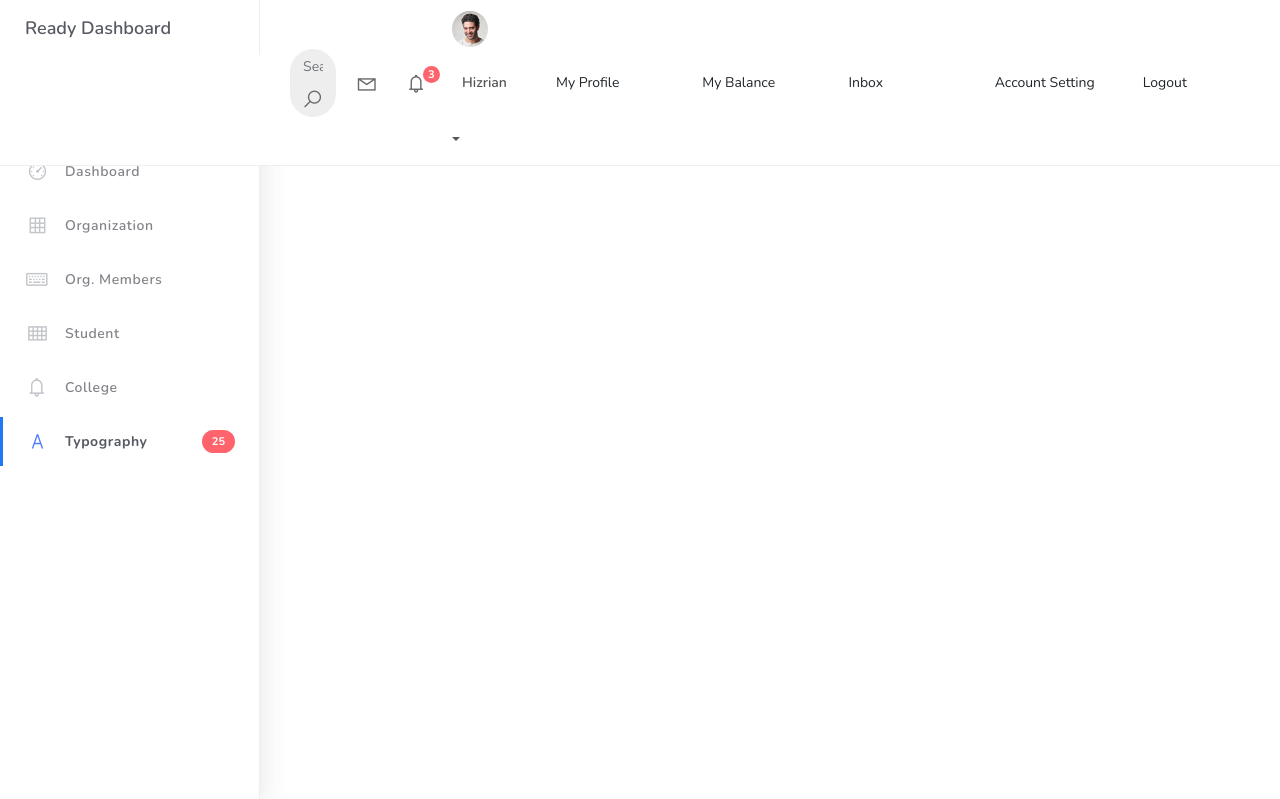
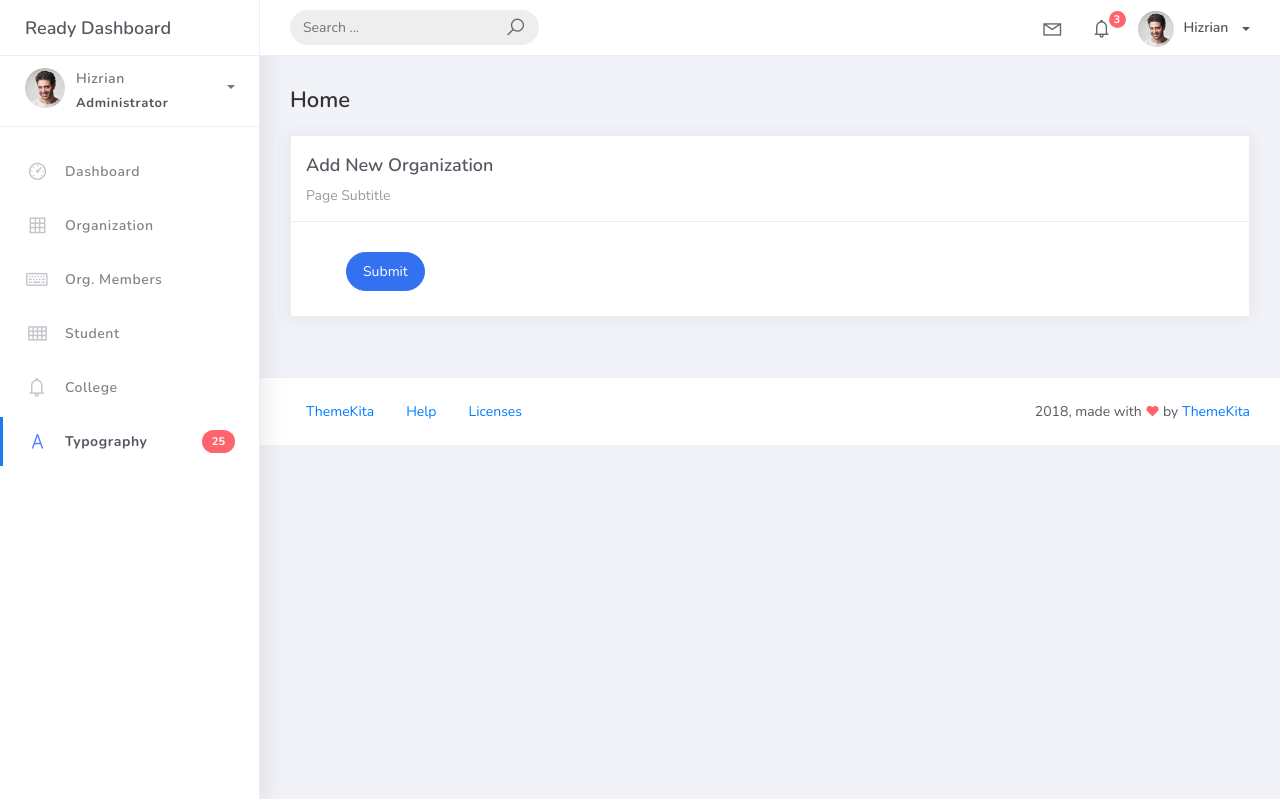
Before and after one commit to ParrotFriend/PSUSphere, a Django app: page /organization_list/add in a window 1280 px wide. Shown: the top 799 px of the page. Run offline with Django 5.2, Linux system fonts and the light colour scheme; some libraries are stand-ins or nearby versions.

Commit message:
Fix the base.html

```diff
--- a/projectsite/templates/base.html
+++ b/projectsite/templates/base.html
@@ -105,11 +105,11 @@
 							</ul>
 						</li>
 						<li class="nav-item dropdown">
-							<a class="dropdown-toggle profile-pic" data-toggle="dropdown" href="#" aria-expanded="false"> <img src="{% static 'img/profile.jpg' %}" alt="user-img" width="36" class="img-circle"><span >Hizrian</span></span> </a>
+							<a class="dropdown-toggle profile-pic" data-toggle="dropdown" href="#" aria-expanded="false"> <img src="{% static 'img/profile.jpg' %}" alt="user-img" width="36" class="img-circle"><span >Hizrian</span> </a>
 							<ul class="dropdown-menu dropdown-user">
 								<li>
 									<div class="user-box">
-										 <div class="u-img"><img src="{% static 'img/profile.jpg' %}" alt="user"></div></div>
+										 <div class="u-img"><img src="{% static 'img/profile.jpg' %}" alt="user"></div>
 										<div class="u-text">
 											<h4>Hizrian</h4>
 											<p class="text-muted">hello@themekita.com</p><a href="profile.html" class="btn btn-rounded btn-danger btn-sm">View Profile</a></div>
@@ -205,7 +205,7 @@
 								<p>Typography</p>
 								<span class="badge badge-danger">25</span>
 							</a>
-
+						</li>
 					</ul>
 				</div>
 			</div>
```
Also changed, not shown: projectsite/db.sqlite3.
